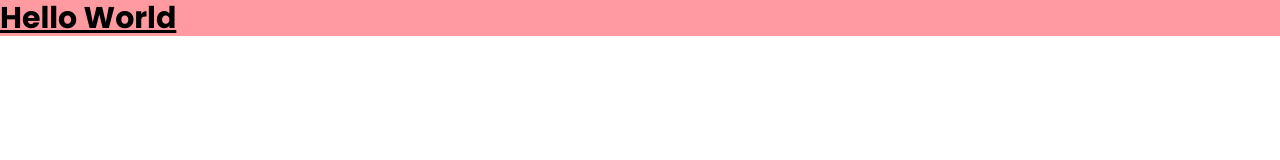
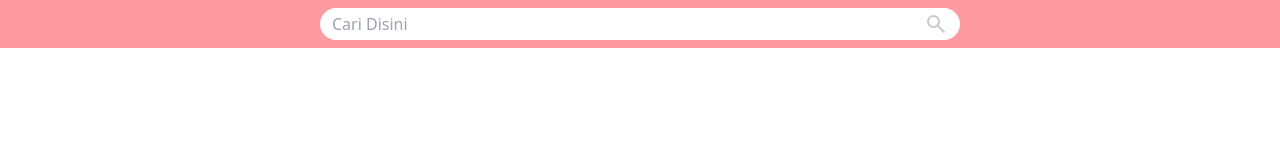
Before and after one commit to Ardhiityo/Kitabantu, a website: page index.html in a window 1280 px wide. Drawn offline with Linux system fonts and the light colour scheme.

Commit message:
feat : nav header

```diff
--- a/index.html
+++ b/index.html
@@ -9,9 +9,21 @@
 </head>
 
 <body>
-    <h1 class="text-3xl font-bold underline font-popins bg-primary">
-        Hello World
-    </h1>
+    <nav class="py-2 bg-primary">
+        <form action="">
+            <div class="flex max-w-screen-sm mx-auto">
+                <input type="text" name="search" placeholder="Cari Disini"
+                    class="w-full px-3 py-1 border-none rounded-s-full">
+                <button type="submit" class="px-3 py-1 bg-white rounded-e-full">
+                    <svg xmlns="http://www.w3.org/2000/svg" height="24px" viewBox="0 -960 960 960" width="24px"
+                        fill="#CACACA">
+                        <path
+                            d="M784-120 532-372q-30 24-69 38t-83 14q-109 0-184.5-75.5T120-580q0-109 75.5-184.5T380-840q109 0 184.5 75.5T640-580q0 44-14 83t-38 69l252 252-56 56ZM380-400q75 0 127.5-52.5T560-580q0-75-52.5-127.5T380-760q-75 0-127.5 52.5T200-580q0 75 52.5 127.5T380-400Z" />
+                    </svg>
+                </button>
+            </div>
+        </form>
+    </nav>
 </body>
 
 </html>
```
Also changed, not shown: src/output.css.
